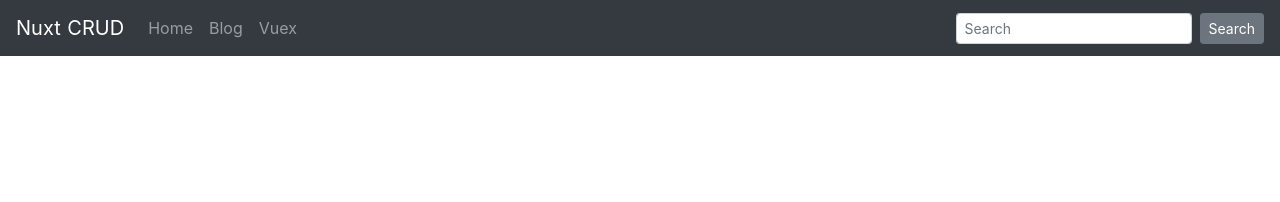
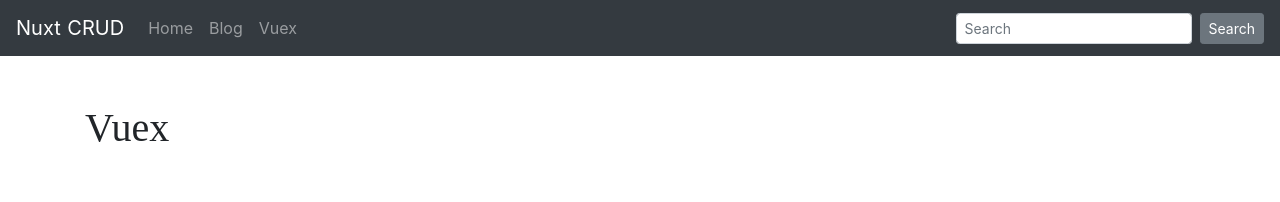
Before and after one commit to braisv/testing-vue-nuxt, a Nuxt app: page /vuex in a window 1280 px wide. Shown: the top 202 px of the page. Built offline with nearby package versions, Linux system fonts and the light colour scheme; no server answers; the database is empty; a web font is replaced by a local one.

Commit message:
installed firebase, fixed core.js@2

```diff
--- a/nuxt.config.js
+++ b/nuxt.config.js
@@ -30,6 +30,7 @@ export default {
   ** Plugins to load before mounting the App
   */
   plugins: [
+    '@plugins/firebase.js'
   ],
   /*
   ** Nuxt.js dev-modules
--- a/pages/blog/index.vue
+++ b/pages/blog/index.vue
@@ -31,9 +31,10 @@ export default {
     async created() {
         try {
             const res = await axios.get('http://jsonplaceholder.typicode.com/posts?_limit=10')
+            console.log("ARTICLES: ", res.data)
             this.articles = res.data
         } catch (err) {
-            console.log(err)
+            console.log("ERROR: ", err)
         }
     }
 }
--- /dev/null
+++ b/pages/vuex/index.vue
@@ -0,0 +1,20 @@
+<template>
+    <div class="container my-5">
+       <h1>Vuex</h1>
+    </div>
+</template>
+
+<script>
+import { db } from '@/plugins/firebase.js';
+
+export default {
+    created() {
+        db.collection('tasks').get()
+        .then( query => {
+            query.forEach( element => {
+                console.log(element.data())
+            })
+        })
+    }
+}
+</script>
```
Also changed, not shown: package.json (+5 -3 lines), 2 other files (tests, documents, lock files or other folders).
